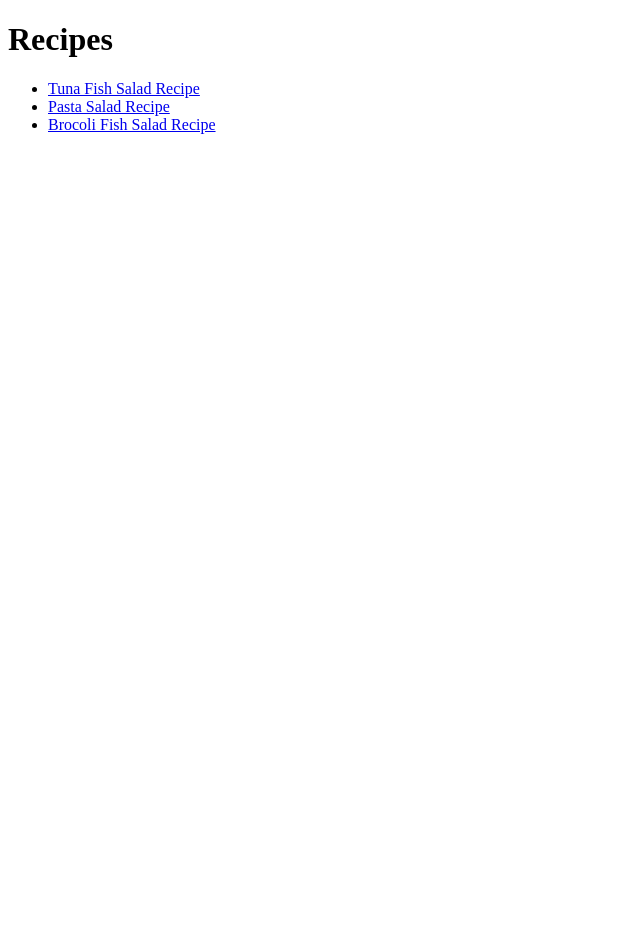
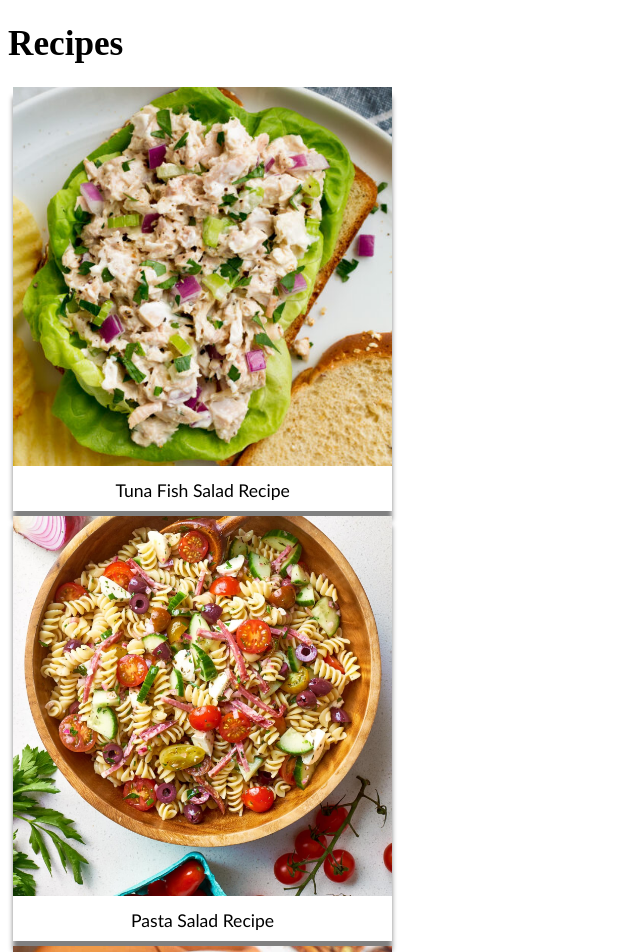
Before and after one commit to Paul-Mwaniki/recipe, a plain HTML site: page index.html in a window 1280 px wide. Shown: the top 952 px of the page, without its empty margins (0-640 px from the left). Before the commit the page ends 800 px from the top, so only its background shows below. Drawn offline with Linux system fonts and the light colour scheme.

Commit message:
Style the recipe divs as card
-add css using external implementation
-use the box shadow property, width and margin to card divs
-add the hover selector on the cards and add box-shadow property
-remove the text decoration, add padding, font size & font-family of the links

```diff
--- a/index.html
+++ b/index.html
@@ -9,10 +9,25 @@
 </head>
 <body>
     <h1>Recipes</h1>
-    <ul>
-    <li><a href="recipes/fish_salad.html">Tuna Fish Salad Recipe</a></li>
-    <li><a href="recipes/pasta_salad.html">Pasta Salad Recipe</a></li>
-    <li><a href="recipes/brocoli_salad.html">Brocoli Fish Salad Recipe</a></li>
-    </ul>
+
+    <div class="card">
+        <img src="images/tuna_fish_salad.jpg" alt="Fish Salad" style="width:100%">
+        <div class="recipe_title">
+        <a href="recipes/fish_salad.html">Tuna Fish Salad Recipe</a>
+        </div>
+    </div>
+    <div class="card">
+        <img src="images/pasta_salad.jpeg" alt="Pasta Salad" style="width:100%">
+        <div class="recipe_title">
+        <a href="recipes/pasta_salad.html">Pasta Salad Recipe</a>
+        </div>
+    </div>
+    <div class="card">
+        <img src="images/brocoli_salad2.jpg" alt="Brocoli Salad" style="width:100%">
+        <div class="recipe_title">
+        <a href="recipes/brocoli_salad.html">Brocoli Fish Salad Recipe</a>
+        </div>
+    </div>
+
 </body>
 </html>
--- a/styles/stylesheet.css
+++ b/styles/stylesheet.css
@@ -0,0 +1,22 @@
+h1{
+    font-size: 2.2rem;
+}
+.card{
+    width:30%;
+    margin:5px;
+    box-shadow: 0 10px 5px 0 gray;
+}
+
+.recipe_title{
+    padding:10px 16px;
+    text-align: center;
+}
+.card:hover{
+    box-shadow: 0 20px 10px 0 gray;
+}
+.recipe_title a{
+    text-decoration: none;
+    font-family: 'Gill Sans', 'Gill Sans MT', Calibri, 'Trebuchet MS', sans-serif;
+    font-size: 1.1rem;
+    color:black;
+}
```
Also changed, not shown: images/brocoli_salad2.jpg (added).
